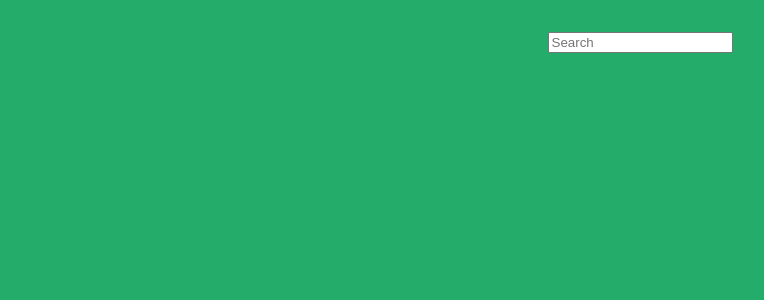
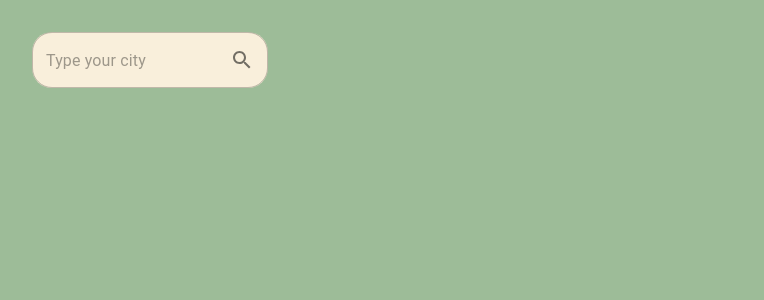
Before and after one commit to MuratOzte/Weather-chrome-extension, a React (Vite) app: page / in a window 1280 px wide. Shown: the top 300 px of the page, without its empty margins (0-764 px from the left). Built offline with nearby package versions, Linux system fonts and the light colour scheme.

Commit message:
Update styles and components

```diff
--- a/package.json
+++ b/package.json
@@ -10,6 +10,8 @@
     "preview": "vite preview"
   },
   "dependencies": {
+    "@emotion/react": "^11.11.3",
+    "@emotion/styled": "^11.11.0",
     "@mui/icons-material": "^5.15.6",
     "@mui/material": "^5.15.6",
     "@mui/styled-engine-sc": "^6.0.0-alpha.13",
--- a/src/App.jsx
+++ b/src/App.jsx
@@ -1,10 +1,11 @@
 import './App.css';
 import Search from './components/Search';
+import HomePage from './components/homePage';
 
 function App() {
     return (
         <>
-            <Search />
+            <HomePage />
         </>
     );
 }
--- a/src/components/HomePage.jsx
+++ b/src/components/HomePage.jsx
@@ -1,9 +1,19 @@
+import { useState } from 'react';
 import Search from './Search';
 
 const HomePage = () => {
+    const [data, setData] = useState(null);
+
+    const getData = (data) => {
+        setData(data);
+    };
+
     return (
         <>
-            <Search />
+            <Search getData={getData} />
+            {data && console.log(data.currentConditions.conditions)}
         </>
     );
 };
+
+export default HomePage;
--- a/src/components/Search.jsx
+++ b/src/components/Search.jsx
@@ -1,8 +1,67 @@
-const Search = () => {
+//hooks
+import { useState } from 'react';
+//packages
+import { TextField, InputAdornment } from '@mui/material';
+//icons
+import SearchIcon from '@mui/icons-material/Search';
+
+const Search = (props) => {
+    const [city, setCity] = useState('');
+    const BASEURL = `https://weather.visualcrossing.com/VisualCrossingWebServices/rest/services/timeline/${city}?unitGroup=metric&key=TZZYVDVTTVJQVUTN4ZG4BBA9H&contentType=json`;
+
+    const searchBtnHandler = () => {
+        fetch(BASEURL)
+            .then((res) => res.json())
+            .then((data) => {
+                props.getData(data);
+            })
+            .catch((err) => console.log(err));
+    };
+
     return (
-        <div className="search">
-            <input type="text" placeholder="Search" />
-        </div>
+        <TextField
+            placeholder="Type your city"
+            value={city}
+            onChange={(e) => setCity(e.target.value)}
+            onKeyDown={(e) => {
+                if (e.key === 'Enter') {
+                    searchBtnHandler();
+                }
+            }}
+            sx={{
+                backgroundColor: '#F9EFDB',
+                borderRadius: 5,
+                margin: 0,
+                border: 'none',
+                outline: 'none',
+                '&:hover': {
+                    backgroundColor: '#F9EFDB',
+                    border: 'none',
+                    outline: 'none',
+                },
+                '& .MuiOutlinedInput-root': {
+                    borderRadius: 5,
+                    '&:hover fieldset': {
+                        borderColor: 'transparent',
+                    },
+                },
+            }}
+            InputProps={{
+                endAdornment: (
+                    <InputAdornment
+                        position="end"
+                        sx={{
+                            ':hover': {
+                                cursor: 'pointer',
+                                border: 'none',
+                            },
+                        }}
+                    >
+                        <SearchIcon onClick={searchBtnHandler} />
+                    </InputAdornment>
+                ),
+            }}
+        />
     );
 };
 
--- a/src/index.css
+++ b/src/index.css
@@ -1,5 +1,8 @@
-body{
+body {
     margin: 0;
     height: 100vh;
-    background-color: rgb(35, 172, 106);
+    background-color: #9dbc98;
+    width: 300px;
+    height: 200px;
+    overflow: hidden;
 }
```
Also changed, not shown: 1 other file (tests, documents, lock files or other folders).
